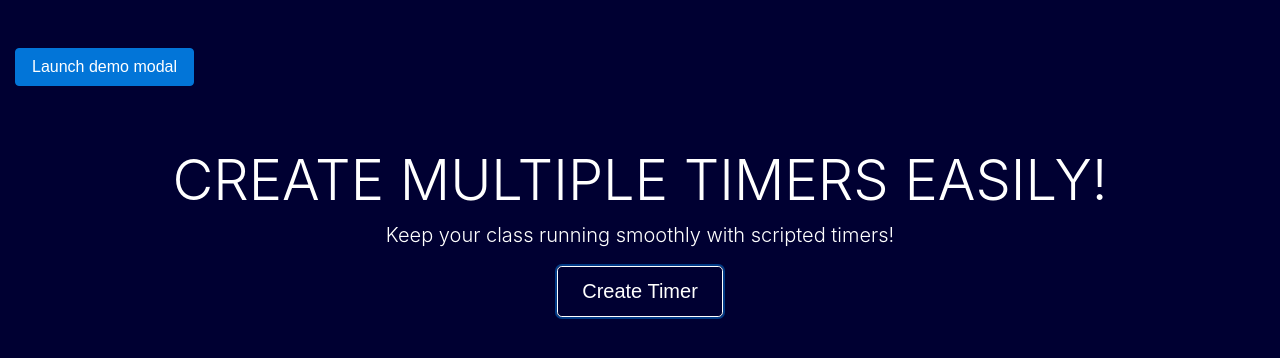
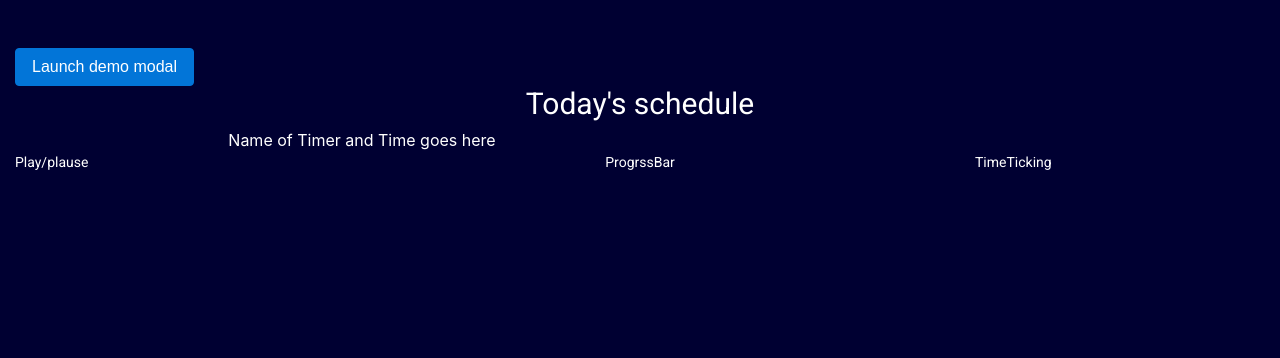
Before and after one commit to BakerShoeMaker/Timer, a plain HTML site: page index.html in a window 1280 px wide. Both pictures are taken after a click on the button "Create Timer". Drawn offline with nearby package versions, Linux system fonts and the light colour scheme.

Commit message:
working layout of timer.

```diff
--- a/assets/css/styles.css
+++ b/assets/css/styles.css
@@ -4,7 +4,10 @@ body{
     /*background-image: url("images/niklas-rhose-14302.jpg");*/
     /*background-size: auto;*/
 }
-
+p{
+    font-family: 'Roboto', sans-serif;
+    font-size: 14px;
+}
 input{
 
     /*color: ;*/
@@ -45,3 +48,9 @@ input::placeholder{
     /*width: 33%;*/
     /*float: left*/
 /*}*/
+
+.timerHeadText{
+
+    font-family: "Roboto", sans-serif;
+    font-size: 30px;
+}
--- a/assets/js/timer.js
+++ b/assets/js/timer.js
@@ -1,10 +1,18 @@
-console.log("hello world!");
-$("#bnt_CreateTimer").on("click", function(){
-
-    alert("hello world!");
+$("#bnt_CreateTimer").on("click", function()
+    {
+    $("#MainArea").html("");
+    runTimerSetUp();
+    }
 
 
-});
+
+)//end CreateButtonTimer
+
+function runTimerSetUp() {
+    alert("hello world! You clicked the button.")
+};
+
+
 //ADD TIMER: user selects the 'add timer' button (modal popup?)
     //user adds name of timer (has a default name).
     // user selects from radio button (work time or break).
--- a/index.html
+++ b/index.html
@@ -13,14 +13,14 @@
 
     <body>
     <div class = "container-fluid">
-        <!-- Header-->
+    <!-- Header-->
          <div class="row pt-3 m-3 d-flex justify-content-end headerStyles">
                  <!--<button id="SignIn" type="button" class="btn btn-outline-primary mr-3">Sign In</button>-->
                  <!--<button id="SignUp" type="button" class="btn btn-outline-primary">Sign Up</button>-->
 
         </div>
-
-        <!----------- Modal--------------->
+    <!-- Header end -->
+    <!----------- Modal--------------->
             <!-- Button trigger modal -->
             <button type="button" class="btn btn-primary" data-toggle="modal" data-target="#exampleModal">
                 Launch demo modal
@@ -46,11 +46,11 @@
                     </div>
                 </div>
             </div>
-        <!----------- Modal end--------------->
+    <!----------- Modal end--------------->
 
 
 
-        <!-- Main area-->
+    <!-- Main area for title -->
         <div id ="MainArea" class="col text-center">
             <div class="jumbotron jumbotron-fluid">
                 <div class="container">
@@ -60,16 +60,37 @@
                         Timer</button>
                 </div>
             </div>
+        </div>
+    <!-- Main area for title end -->
 
-            <!--<h1>CREATE MULTIPLE TIMERS EASILY</h1>-->
-            <!--<h2> Keep your class running smoothly with scripted timers!</h2>-->
-            <!--<button type="button" class="btn btn-outline-primary">Sign Up</button>-->
-
+    <!--Timer area -->
+        <!-- Today's schedule 1 x 1-->
+        <div class = "row  ">
+            <div id="TimerTitle" class="col d-flex justify-content-center ">
+                <h1 class="timerHeadText">Today's schedule</h1>
+            </div>
+        </div >
+        <!-- Title 1 x 3-->
+        <div class = "row">
+            <div class="col-2 d-flex justify-content-left"></div>
+            <div id = "TimerInfo" class="col-7"> Name of Timer and Time goes here</div>
+            <div class="col-2"></div>
+        </div>
+        <!-- Progress bar area 1 x 3-->
+        <div class = "row">
+            <div id = "PlayPause" class="col-3 d-flex justify-content-right"><p>Play/plause</p></div>
+            <div id = "ProgressBar" class="col-6 d-flex justify-content-center"><p>ProgrssBar</p></div>
+            <div id = "TimeTicker" class="col-3 d-flex justify-content-left"><p>TimeTicking</p></div>
         </div>
 
 
 
-        <!-- footer-->
+
+
+    <!--Timer area end  -->
+
+
+    <!-- footer-->
         <div class = "col">
 
 
```
